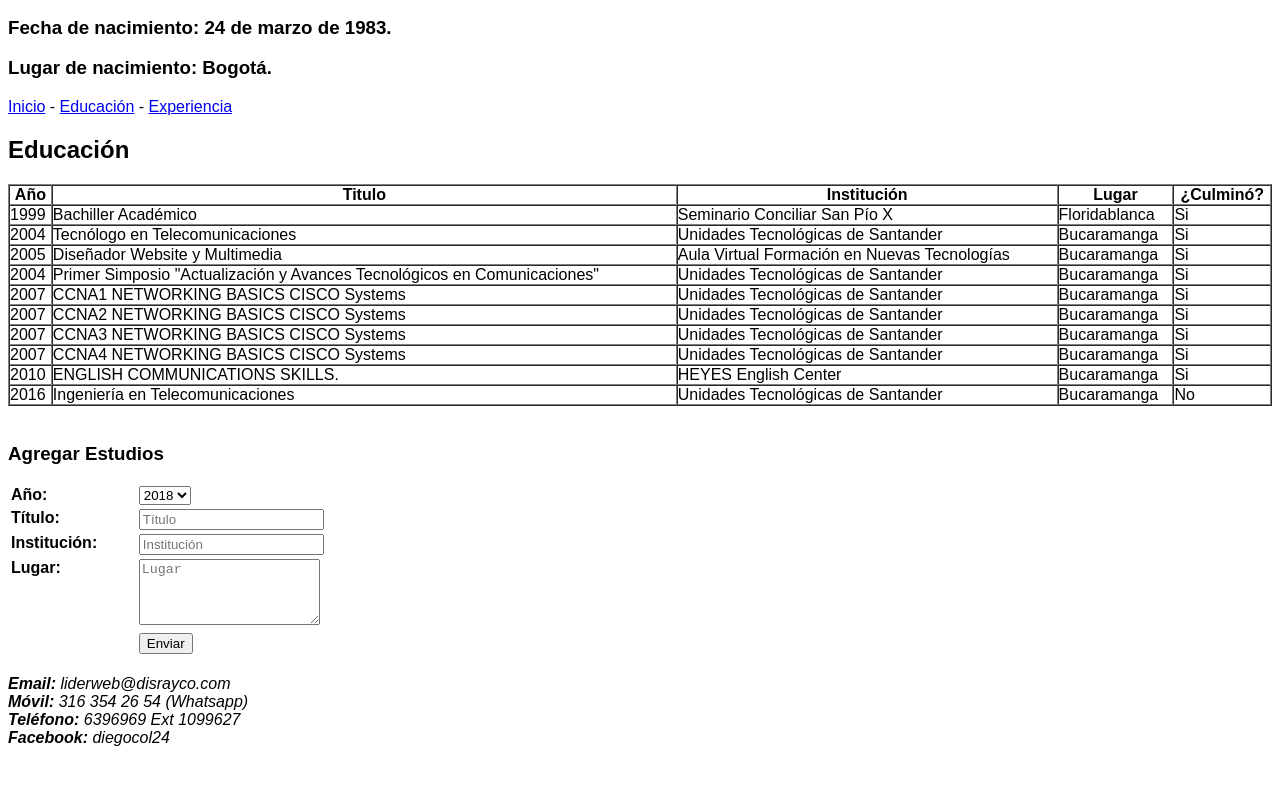
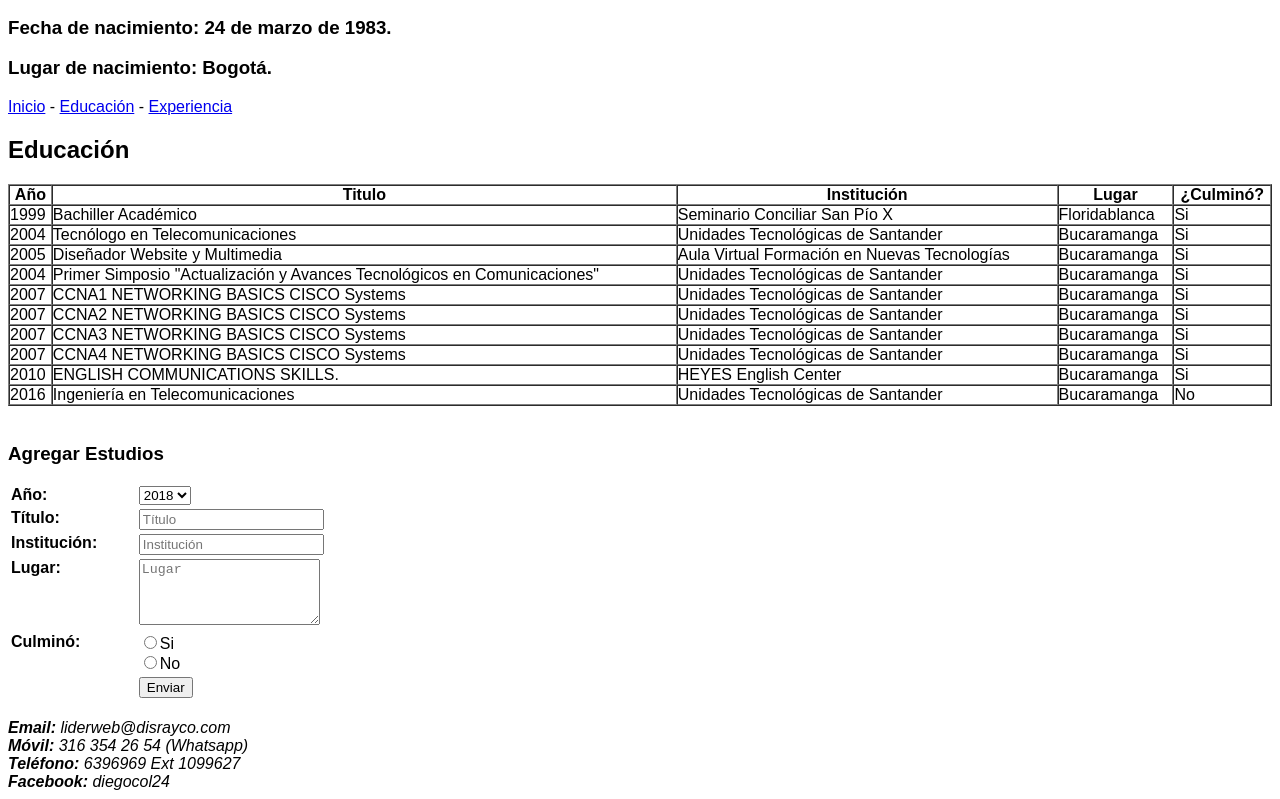
Before and after one commit to DiegoFAlbarracinR/proyecto-HojadeVida, a plain HTML site: page educacion.html in a window 1280 px wide. Shown: the part 417-1216 px from the top of the page. Before the commit the page ends 1172 px from the top, so only its background shows below. Drawn offline with Linux system fonts and the light colour scheme.

Commit message:
Tercera version(03)

```diff
--- a/educacion.html
+++ b/educacion.html
@@ -156,6 +156,13 @@
 				  <td align="left" valign="top"><textarea name="lugar" cols="20" rows="4" id="lugar" placeholder="Lugar" title="Lugar" required></textarea></td>
 				</tr>
 				<tr>
+				  <td align="left" valign="top"><label><strong>Culminó:</strong> </label></td>
+				  <td align="left" valign="top">
+					<input type="radio" name="culmino" id="culminosi" value="si">Si<br>
+					<input type="radio" name="culmino" id="culminono" value="no">No
+				  </td>
+				</tr>
+				<tr>
 				  <td align="left" valign="top">&nbsp;</td>
 				  <td align="left" valign="top"><input name="enviar" type="submit" id="enviar" title="Enviar" value="Enviar"></td>
 				</tr>
```
